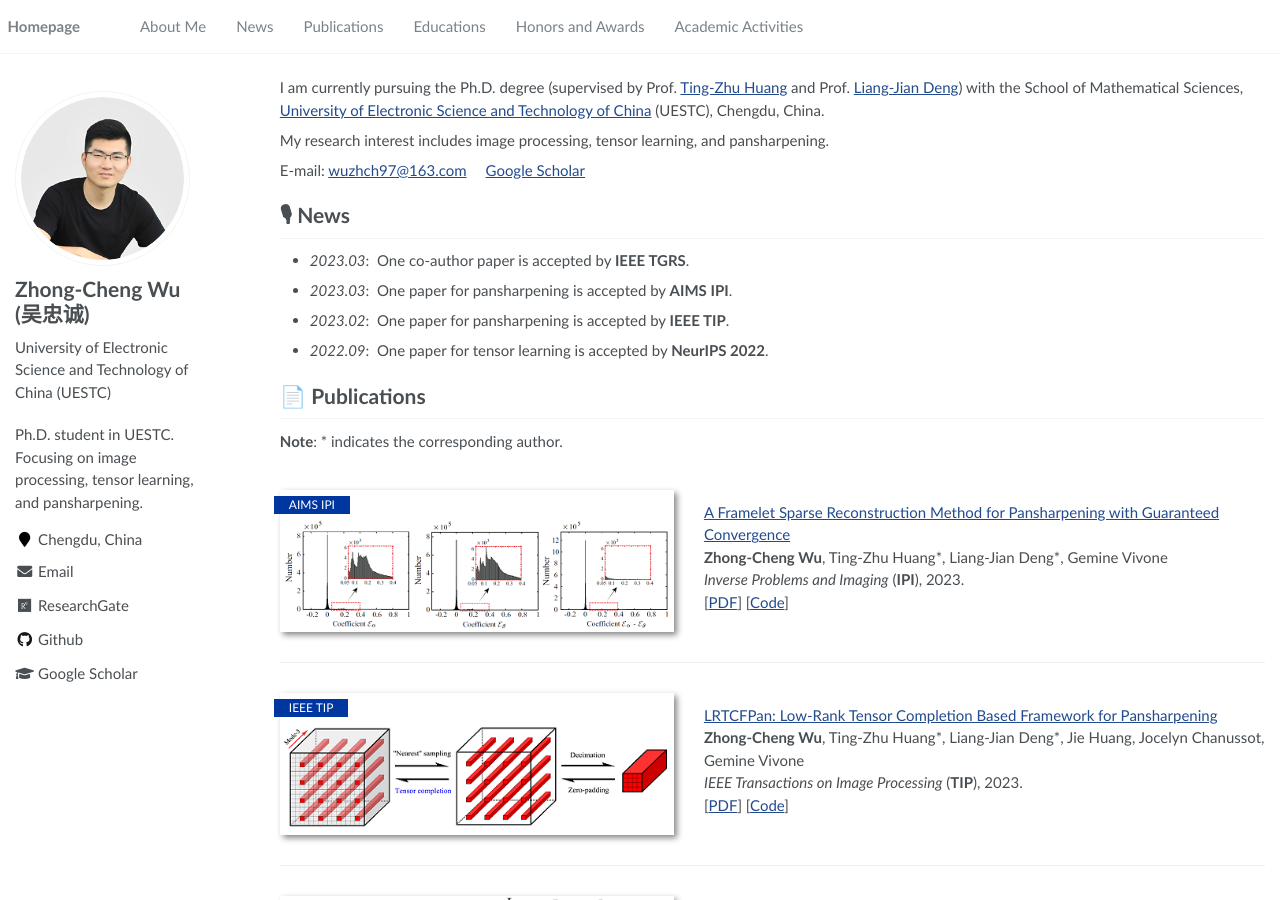
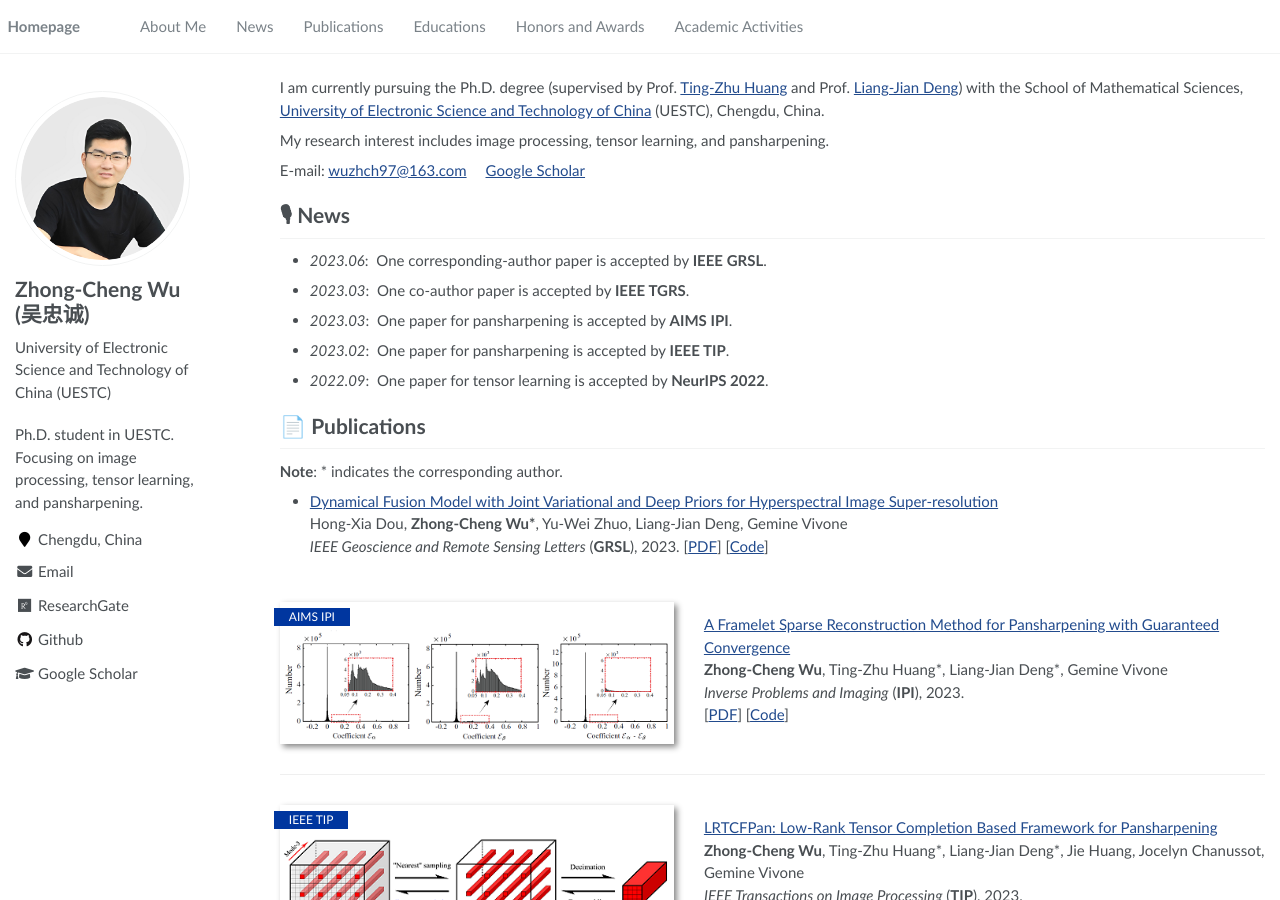
Before and after one commit to zhongchengwu/zhongchengwu.github.io, a Jekyll site: the page built from _pages/about.md, in a window 1280 px wide and 900 px high. Built offline with Jekyll 4.4.1, drawn with Linux system fonts in a browser that asks for light colours.

Commit message:
Update about.md

```diff
--- a/_pages/about.md
+++ b/_pages/about.md
@@ -24,6 +24,7 @@ My research interest includes image processing, tensor learning, and pansharpeni
 E-mail: <wuzhch97@163.com> &emsp; [Google Scholar](https://scholar.google.com/citations?user=8bOvaUcAAAAJ)
 
 # 🎙 News
+- *2023.06*: &nbsp;One corresponding-author paper is accepted by <b>IEEE GRSL</b>.
 - *2023.03*: &nbsp;One co-author paper is accepted by <b>IEEE TGRS</b>.
 - *2023.03*: &nbsp;One paper for pansharpening is accepted by <b>AIMS IPI</b>.
 - *2023.02*: &nbsp;One paper for pansharpening is accepted by <b>IEEE TIP</b>.
@@ -31,6 +32,12 @@ E-mail: <wuzhch97@163.com> &emsp; [Google Scholar](https://scholar.google.com/ci
 
 # 📄 Publications
 <b>Note</b>: \* indicates the corresponding author.
+- [Dynamical Fusion Model with Joint Variational and Deep Priors for Hyperspectral Image Super-resolution](https://zhongchengwu.github.io/_pages/unavailable.html) <br>
+  Hong-Xia Dou, <b>Zhong-Cheng Wu\*</b>, Yu-Wei Zhuo, Liang-Jian Deng, Gemine Vivone <br>
+  *IEEE Geoscience and Remote Sensing Letters* (<b>GRSL</b>), 2023. [[PDF](https://zhongchengwu.github.io/_pages/unavailable.html)] [[Code](https://zhongchengwu.github.io/_pages/unavailable.html)]
+
+
+
 <div class='paper-box'><div class='paper-box-image'><div><div class="badge">AIMS IPI</div><img src='images/ipi_23.png' alt="sym" width="100%"></div></div>
 <div class='paper-box-text' markdown="1">
 
```
